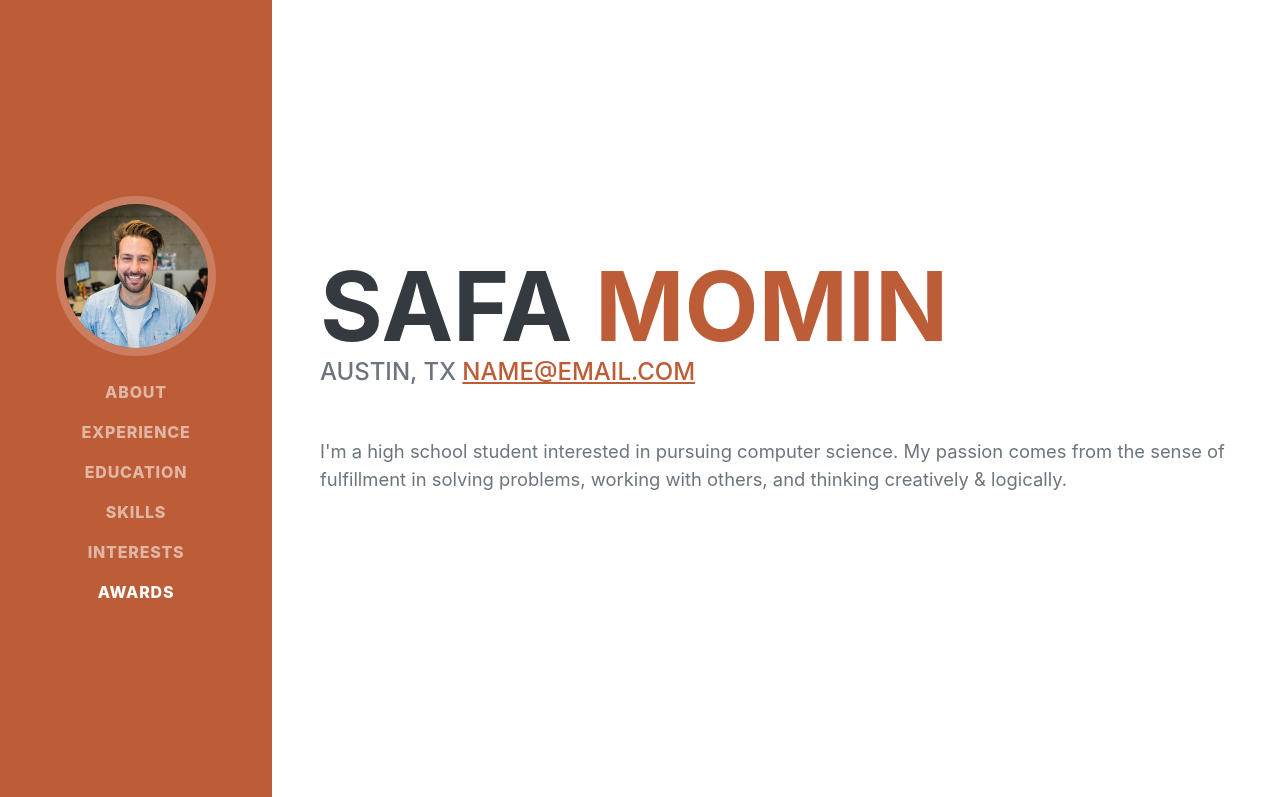
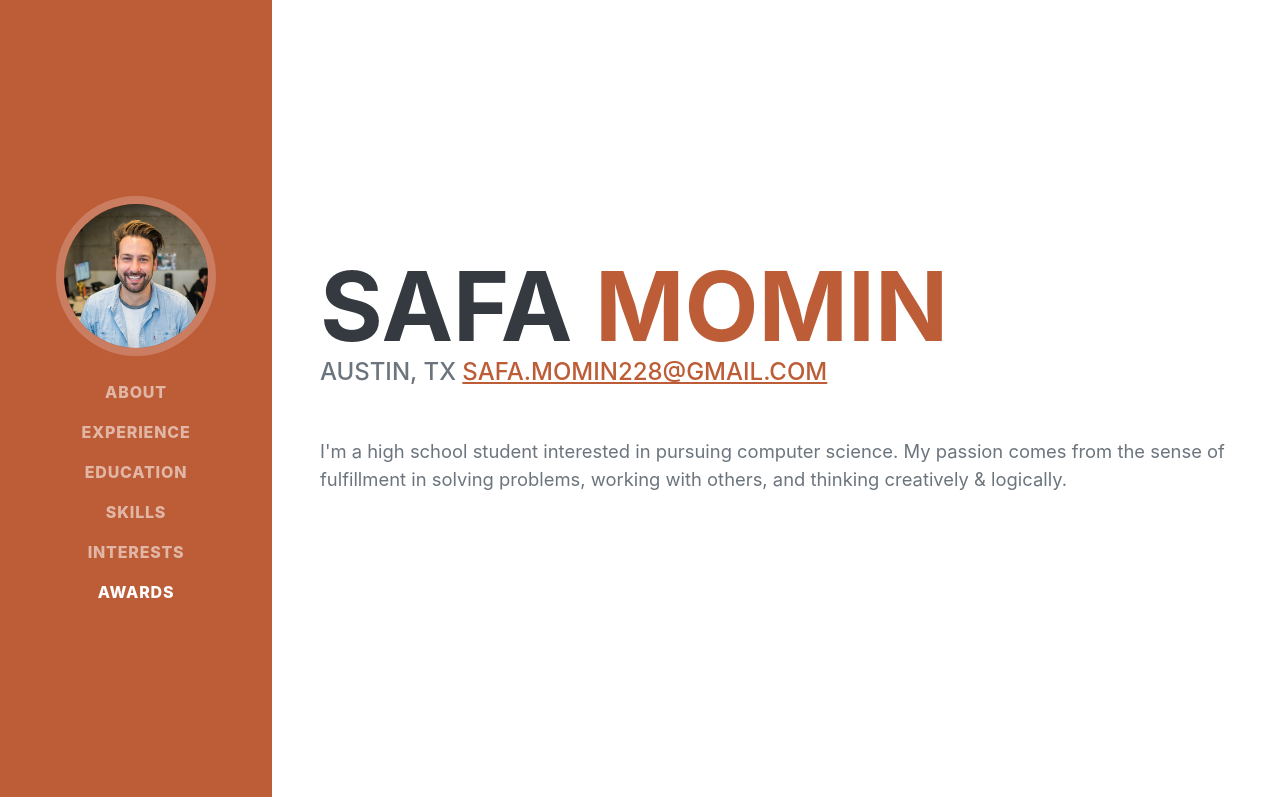
Before and after one commit to safa-m-sketch/safa-m-sketch.github.io, a website: page index.html in a window 1280 px wide. Shown: the top 797 px of the page. Drawn offline with nearby package versions, Linux system fonts and the light colour scheme; a web font is replaced by a local one.

Commit message:
Update index.html

```diff
--- a/index.html
+++ b/index.html
@@ -45,7 +45,7 @@
                     </h1>
                     <div class="subheading mb-5">
                         Austin, TX
-                        <a href="mailto:name@email.com">name@email.com</a>
+                        <a href="mailto:safa.momin228@gmail.com">safa.momin228@gmail.com</a>
                     </div>
                     <p class="lead mb-5">I'm a high school student interested in pursuing computer science. My passion comes from the sense of fulfillment in solving problems, working with others, and thinking creatively & logically.
                 </p>
```
